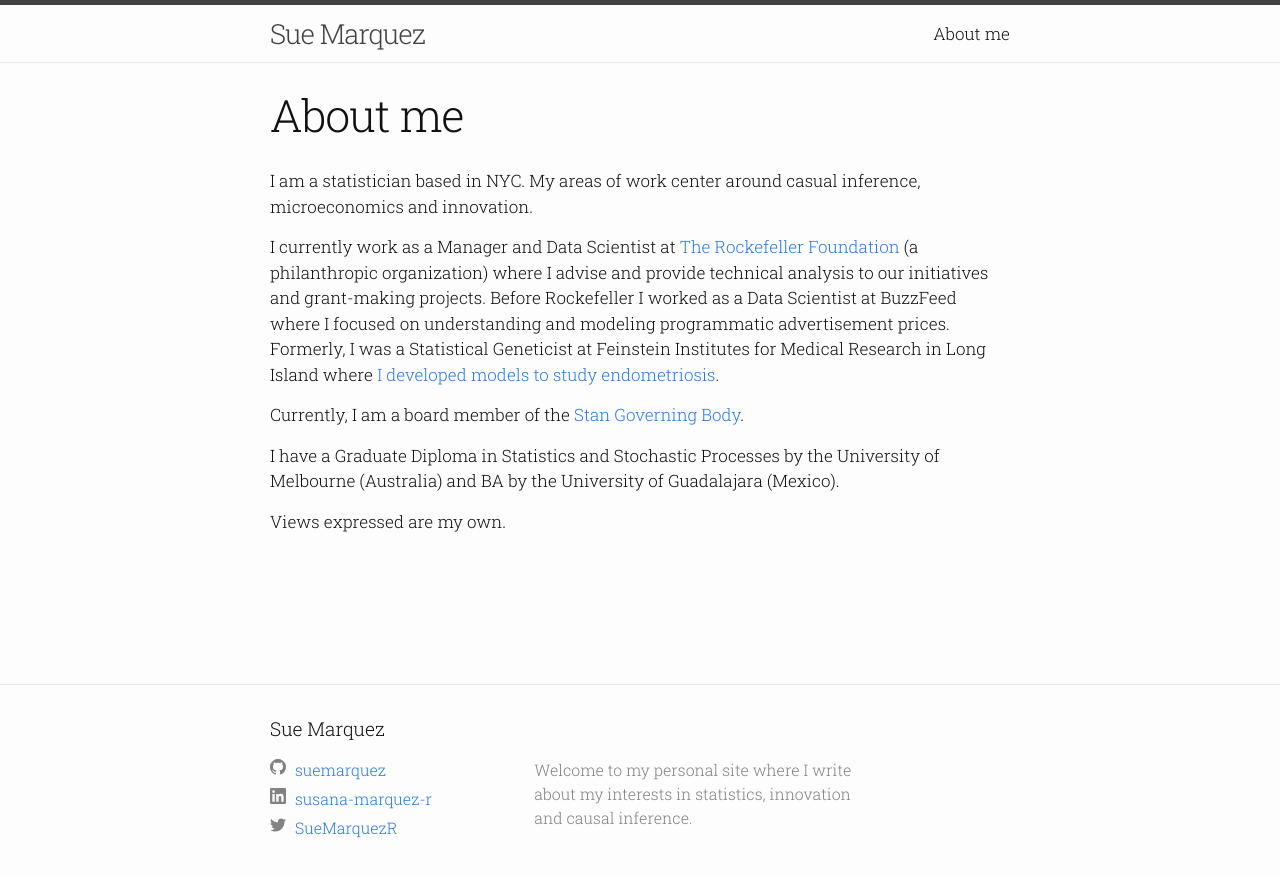
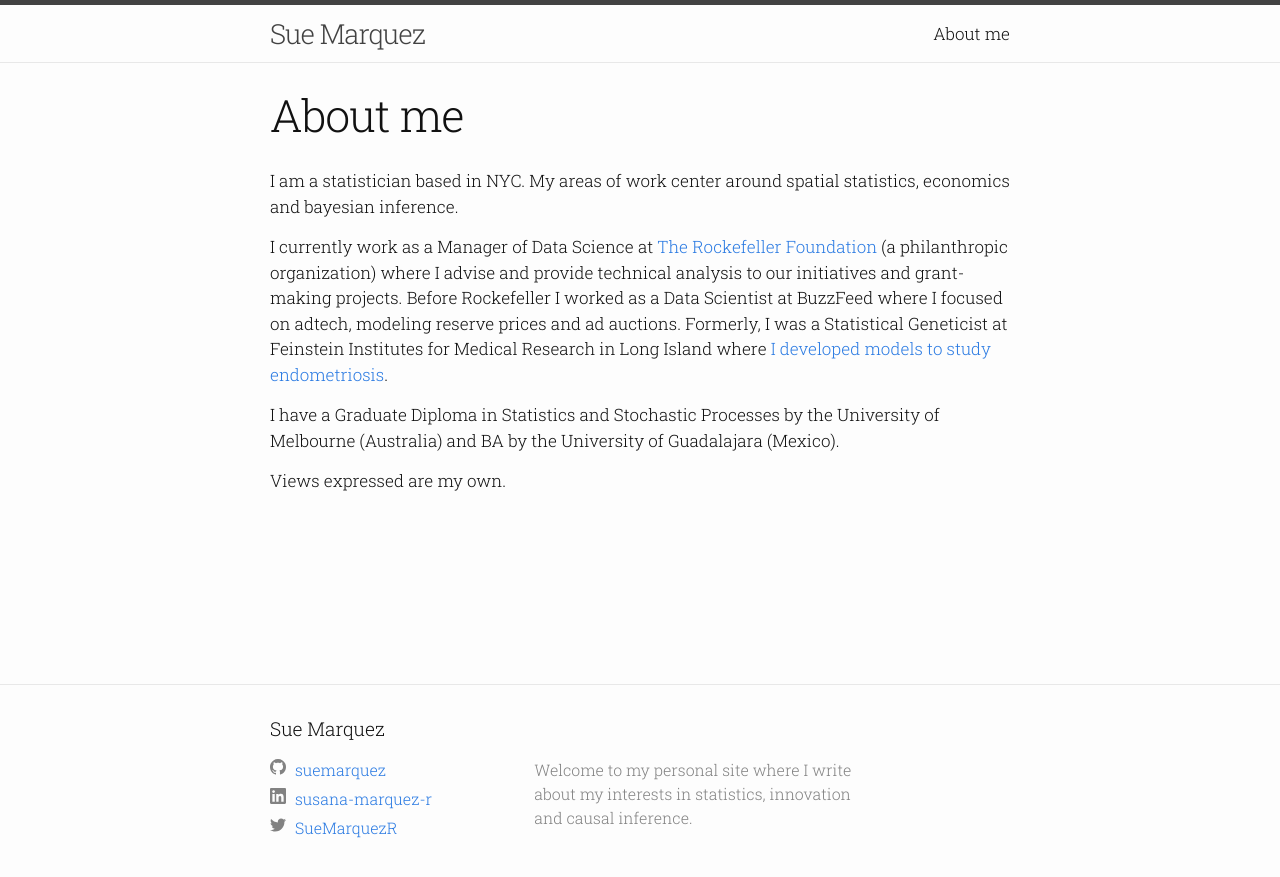
Before and after one commit to Suemarquez/suemarquez.github.io, a Jekyll site: the page built from about.markdown, in a window 1280 px wide. Shown: the top 877 px of the page. Built offline with Jekyll 4.4.1, drawn with Linux system fonts in a browser that asks for light colours.

Commit message:
Updated about page

```diff
--- a/about.markdown
+++ b/about.markdown
@@ -4,11 +4,9 @@ title: About me
 permalink: /about/
 ---
 
-I am a statistician based in NYC. My areas of work center around casual inference, microeconomics and innovation.
+I am a statistician based in NYC. My areas of work center around spatial statistics, economics and bayesian inference.
 
-I currently work as a Manager and Data Scientist at [The Rockefeller Foundation](https://www.rockefellerfoundation.org) (a philanthropic organization) where I advise and provide technical analysis to our initiatives and grant-making projects. Before Rockefeller I worked as a Data Scientist at BuzzFeed where I focused on understanding and modeling programmatic advertisement prices. Formerly, I was a Statistical Geneticist at Feinstein Institutes for Medical Research in Long Island where [I developed models to study endometriosis](https://molmed.biomedcentral.com/articles/10.1186/s10020-018-0009-6).
-
-Currently, I am a board member of the [Stan Governing Body](https://mc-stan.org/about/).
+I currently work as a Manager of Data Science at [The Rockefeller Foundation](https://www.rockefellerfoundation.org) (a philanthropic organization) where I advise and provide technical analysis to our initiatives and grant-making projects. Before Rockefeller I worked as a Data Scientist at BuzzFeed where I focused on adtech, modeling reserve prices and ad auctions. Formerly, I was a Statistical Geneticist at Feinstein Institutes for Medical Research in Long Island where [I developed models to study endometriosis](https://molmed.biomedcentral.com/articles/10.1186/s10020-018-0009-6).
 
 I have a Graduate Diploma in Statistics and Stochastic Processes by the University of Melbourne (Australia) and BA by the University of Guadalajara (Mexico).
 
```
